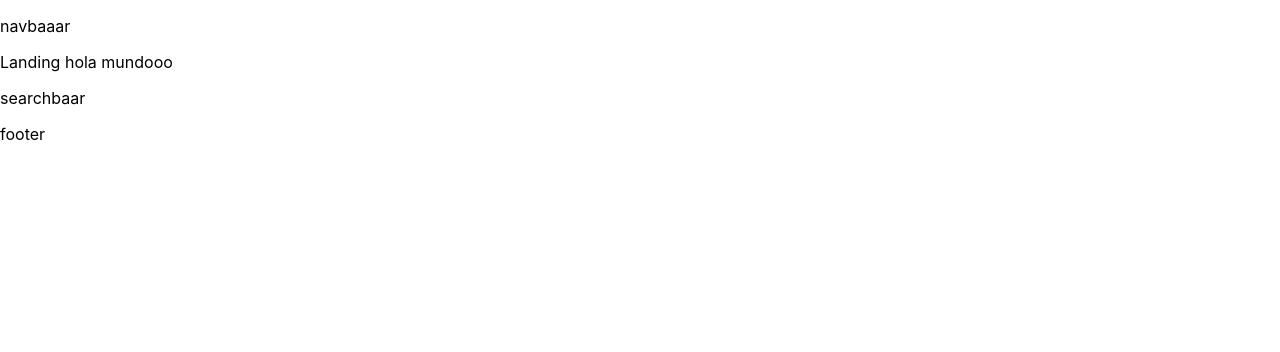
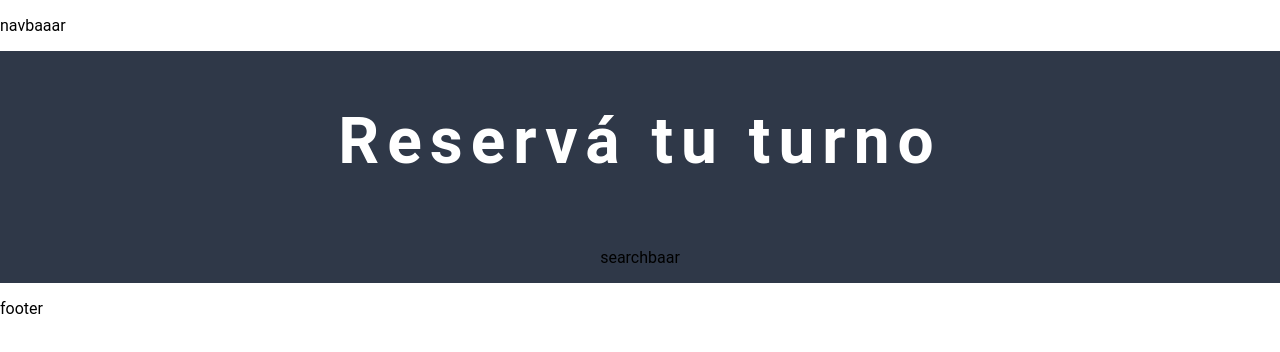
Before and after one commit to delfimassa/pfhenryfront, a React (Create React App) app: page / in a window 1280 px wide. Shown: the top 352 px of the page. Built offline with nearby package versions, Linux system fonts and the light colour scheme.

Commit message:
maqueta landing

```diff
--- /dev/null
+++ b/src/Components/Home/Landing.css
@@ -0,0 +1,39 @@
+:root {
+    --blanco: #ffffff;
+    --gris1: #edf2f6;
+    --gris2: #2f3848;
+    --gris3: #1a202d;
+    --negro: #000000;
+    --headingFont: "Raleway", sans-serif;
+    --textFont: "Roboto", sans-serif;
+}
+
+body{
+    font-family: var(--textFont);
+}
+
+.container{
+    background-color: var(--gris2);
+    display: flex;
+    align-items: center;
+    flex-direction: column;
+
+}
+
+.title{
+    color: var(--blanco);
+    font-size: 4em;
+    letter-spacing: 8px;
+}
+
+@media (max-width: 600px){
+    .title{
+        font-size: 2em;
+    }
+}
+
+@media (max-width: 400px){
+    .title{
+        letter-spacing: 3px;
+    }
+}
--- a/src/Components/Home/Landing.js
+++ b/src/Components/Home/Landing.js
@@ -1,10 +1,11 @@
 import React from 'react';
 import SearchBar from "./SearchBar"
+import "./Landing.css"
 
 const Landing = () => {
     return (
-        <div>
-            <p>Landing hola mundooo</p>
+        <div class="container">
+            <h2 class="title">Reservá tu turno</h2>
             <SearchBar />
         </div>
     );
```
